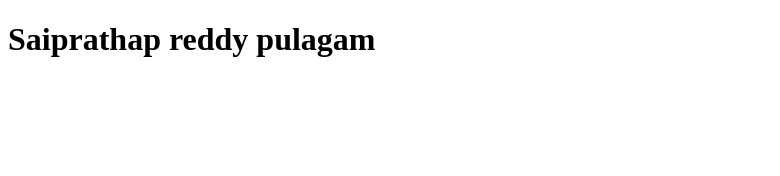
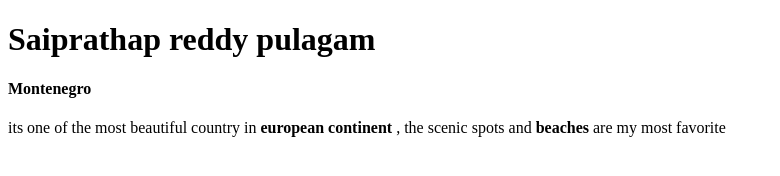
Before and after one commit to 44-563-WebApps-F23/44563-webapps-f23-assignment3-PRATHAP4422, a plain HTML site: page index.html in a window 1280 px wide. Shown: the whole page, without its empty margins (0-780 px from the left). Drawn offline with Linux system fonts and the light colour scheme.

Commit message:
changes made

```diff
--- a/index.html
+++ b/index.html
@@ -5,5 +5,13 @@
     </head>
     <body>
         <h1>Saiprathap reddy pulagam</h1>
+        <h4>Montenegro</h4>
+        <p>its one of the most beautiful country in <b>european continent</b> , the scenic spots and <b>beaches</b> are my most favorite</p>
+
     </body>
+
+
+
+
+
 </html>
```
